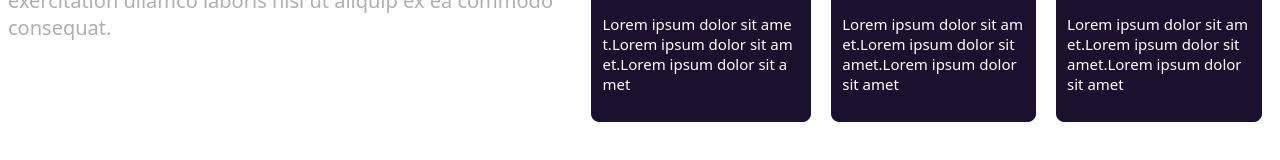
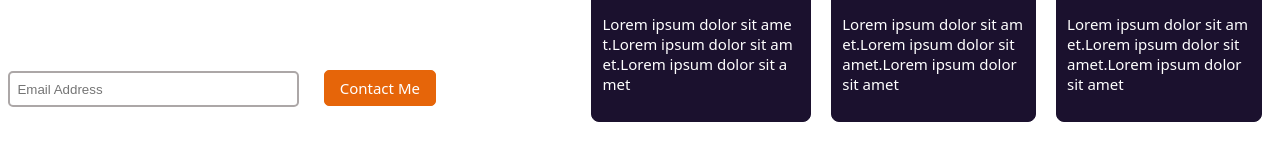
Before and after one commit to Saransh-Sethia/EZ, a React (Create React App) app: page / in a window 1280 px wide. Shown: the part 406-566 px from the top of the page. Built offline with nearby package versions, Linux system fonts and the light colour scheme.

Commit message:
my fourth commit

```diff
--- a/package.json
+++ b/package.json
@@ -12,6 +12,7 @@
     "@testing-library/jest-dom": "^5.17.0",
     "@testing-library/react": "^13.4.0",
     "@testing-library/user-event": "^13.5.0",
+    "axios": "^1.7.2",
     "react": "^18.3.1",
     "react-dom": "^18.3.1",
     "react-icons": "^5.2.1",
--- a/src/components/Form/Form.css
+++ b/src/components/Form/Form.css
@@ -16,5 +16,28 @@ img{
     overflow-wrap: break-word;
     color: #b0afae;
     max-width: 550px;
+}
 
+.button{
+    border: 1px solid #e66509;
+    padding: 7px 15px 7px 15px;
+    background-color: #e66509;
+    border-radius: 5px;
+    color: #ffffff;
+    font-family: system-ui, -apple-system, BlinkMacSystemFont, 'Segoe UI', Roboto, Oxygen, Ubuntu, Cantarell, 'Open Sans', 'Helvetica Neue', sans-serif;
+    font-size: 15px;
+    cursor: pointer;
 }
+
+
+.input{
+    width: 50%;
+    height: 32px;
+    margin-right: 25px;
+    border: 2px solid #aca7a7;
+    border-radius: 5px;
+}
+
+.form{
+    margin-top: 75px;
+}
--- a/src/components/Form/Form.js
+++ b/src/components/Form/Form.js
@@ -1,13 +1,27 @@
-import React from 'react';
+import React,{useState} from 'react';
 import './Form.css';
+import axios from 'axios';
 
 const Form = () => {
+    const [email, setEmail] = useState("");
+
+    const handleChange = (e) => {
+        setEmail(e.target.value)
+    }
   return (
     <div>
       <img src="https://www.ez.works/ez_works.webp" alt="ez"  />
       <br />
       <p className='heading-1'>Suite of Business Support Services</p>
       <p className='paragraph'>Lorem ipsum dolor sit amet, consectetur adipiscing elit, sed do eiusmod tempor incididunt ut labore et dolore magna aliqua. Ut enim ad minim veniam, quis nostrud exercitation ullamco laboris nisi ut aliquip ex ea commodo consequat.</p>
+      <form className='form'>
+        <input
+        className='input'
+        placeholder='  Email Address'
+        value={email}
+        onChange={handleChange}/>
+        <input type="submit" className='button' value="Contact Me"/>
+      </form>
     </div>
   )
 }
```
Also changed, not shown: 1 other file (tests, documents, lock files or other folders).
